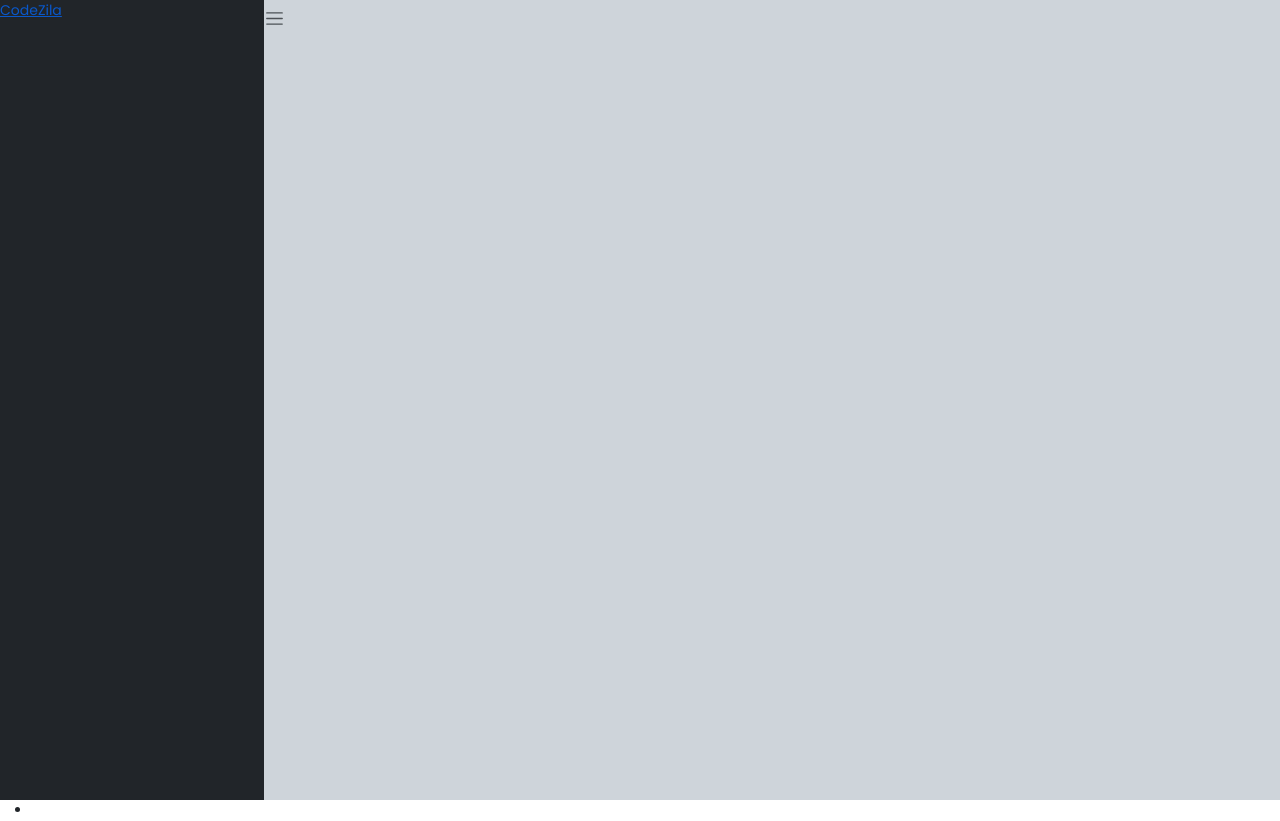
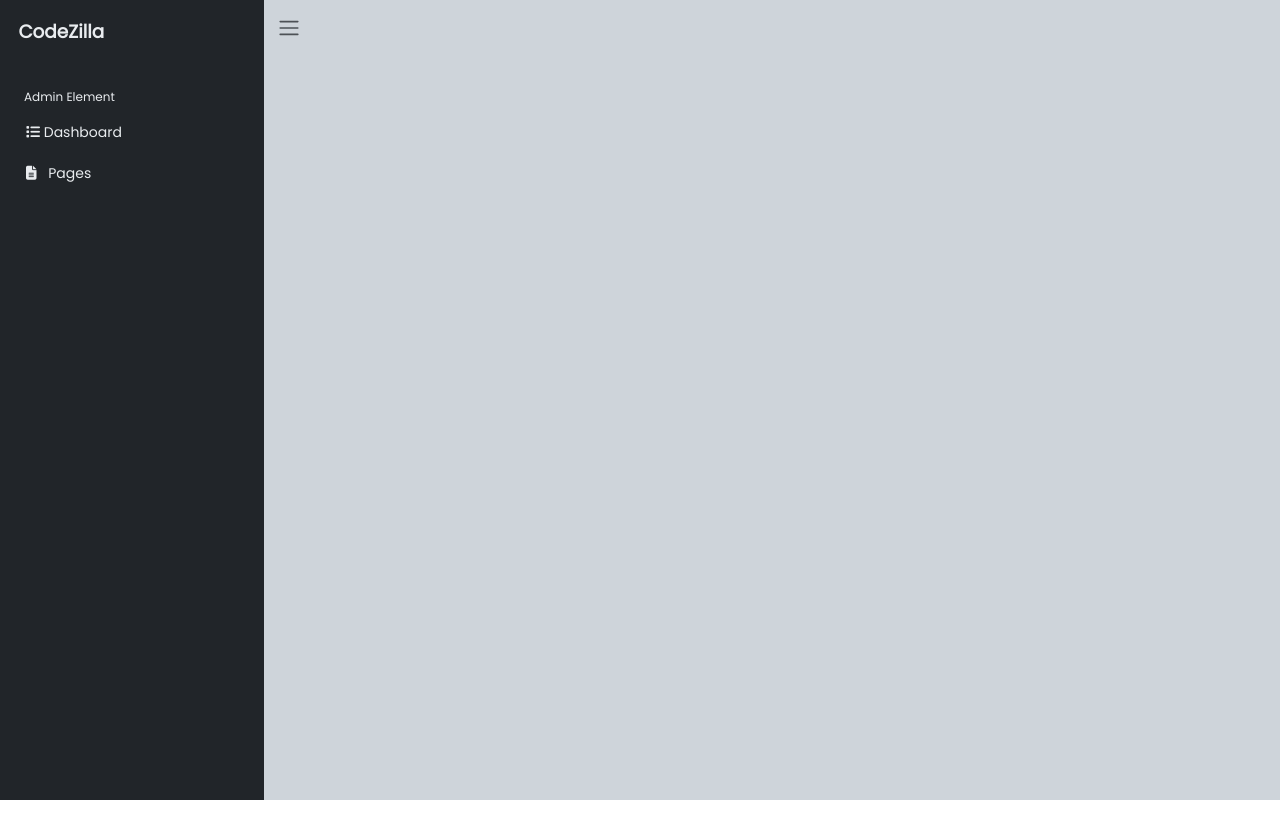
Before and after one commit to voltaire-rabino00/System, a plain HTML site: page dashboard/index.html in a window 1280 px wide. After the commit the page ends 800 px from the top, so only its background shows below. Drawn offline with nearby package versions, Linux system fonts and the light colour scheme.

Commit message:
Initial Commit

```diff
--- a/css/styles.css
+++ b/css/styles.css
@@ -14,18 +14,30 @@ body{
     margin: 0;
 }
 
+a {
+    cursor: pointer;
+    text-decoration: none;
+    font-family: 'Poppins', sans-serif;
+}
+
+li {
+    list-style-type: none;
+}
+
 /* Layout for admin dashboard */
 .wrapper {
     align-items: stretch;
     display: flex;
     width: 100%;
 }
+
 #sidebar {
     max-width: 264px;
     min-width: 264px;
     background: var(--bs-dark);
     transition: all 0.35s ease-in-out;
 }
+
 .main {
     display: flex;
     flex-direction: column;
@@ -36,3 +48,36 @@ body{
     width: 100%;
     background: var(--bs-dark-bg-subtle);
 }
+
+/* Sidebar Element Style */
+
+.sidebar-logo {
+    padding: 1.15rem;
+}
+
+.sidebar-logo a {
+    color: #e9ecef;
+    font-size: 1.15rem;
+    font-weight: 600;
+}
+
+.sidebar-nav {
+    flex-grow: 1;
+    list-style: none;
+    margin-bottom: 0;
+    padding-left: 0;
+    margin-left: 0;
+}
+
+.sidebar-header {
+    color: #e9ecef;
+    font-size: .75rem;
+    padding: 1.5rem 1.5rem .375rem;
+}
+a.sidebar-link {
+    padding: .625rem 1.625rem;
+    color: #e9ecef;
+    position: relative;
+    display: block;
+    font-size: 0.875rem;
+}
--- a/dashboard/index.html
+++ b/dashboard/index.html
@@ -1,36 +1,58 @@
 <!DOCTYPE html>
 <html lang="en">
   <head>
-    <meta charset="UTF-8">
-    <meta name="viewport" content="width=device-width, initial-scale=1.0">
+    <meta charset="UTF-8" />
+    <meta name="viewport" content="width=device-width, initial-scale=1.0" />
     <title>Admin Dashboard</title>
-    <link href="https://cdn.jsdelivr.net/npm/bootstrap@5.3.3/dist/css/bootstrap.min.css" rel="stylesheet">
-    <script src="https://kit.fontawesome.com/da91d354ac.js" crossorigin="anonymous"></script>
-    <link rel="stylesheet" href="/css/styles.css">
+    <link
+      href="https://cdn.jsdelivr.net/npm/bootstrap@5.3.3/dist/css/bootstrap.min.css"
+      rel="stylesheet"
+    />
+    <script
+      src="https://kit.fontawesome.com/da91d354ac.js"
+      crossorigin="anonymous"
+    ></script>
+    <link rel="stylesheet" href="/css/styles.css" />
   </head>
   <body>
-
     <div class="wrapper">
       <aside id="sidebar">
         <!-- Content For Sidebar -->
         <div class="h-100">
-                <a href="#">CodeZila</a>
+          <div class="sidebar-logo">
+            <a href="#">CodeZilla</a>
           </div>
           <ul class="sidebar-nav">
-                <li class="sidebar-header"></li>
+            <li class="sidebar-header">Admin Element</li>
+            <li class="sidebar-item">
+              <a href="#" class="sidebar-link">
+                <i class="fa-solid fa-list"></i>
+                Dashboard
+              </a>
+            </li>
+            <li class="sidebar-item">
+              <a
+                href="#"
+                class="sidebar-link collapsed"
+                data-bs-target="#pages"
+                data-bs-toggle="collapse"
+                area-expanded="false"
+              >
+                <i class="fa-solid fa-file-lines pe-2"></i>
+                Pages
+              </a>
+            </li>
           </ul>
+        </div>
       </aside>
       <div class="main">
         <nav class="navbar">
+          <button class="btn">
             <span class="navbar-toggler-icon"></span>
+          </button>
         </nav>
       </div>
     </div>
-
-
-
-
-
 
     <script src="https://cdn.jsdelivr.net/npm/bootstrap@5.3.3/dist/js/bootstrap.bundle.min.js"></script>
     <script src="/js/app.js"></script>
```
Lines whose indentation alone changed are shown as unchanged.
